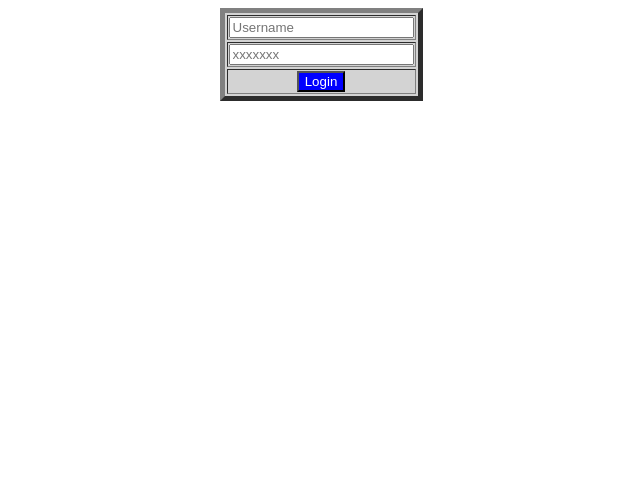
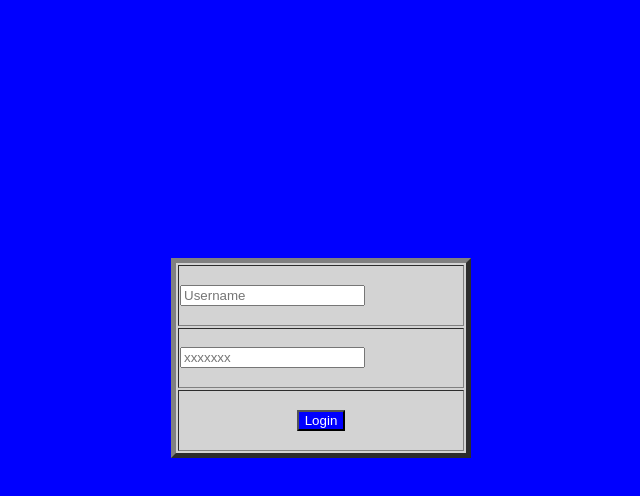
Before and after one commit to OkekeKachi/Login-form, a plain HTML site: page index.html in a window 1280 px wide. Shown: the whole page, without its empty margins (319-959 px from the left). Drawn offline with Linux system fonts and the light colour scheme.

Commit message:
aligning everything to the centre

```diff
--- a/index.html
+++ b/index.html
@@ -7,9 +7,9 @@
     <title>Document</title>
     <link rel="stylesheet" href="style.css">
 </head>
-<body>
-    <div align="center" >
-        <table border="5" class="loginForm">
+<body style="background-color: blue;">
+    <div align="center" class="loginDiv">
+        <table border="5" class="loginForm" style="height: 200px; width:300px">
             <tr>
                 <td>
                     <input type="text" placeholder="Username"><br>
--- a/style.css
+++ b/style.css
@@ -5,3 +5,6 @@
     color: white;
     background-color: blue;
 }
+.loginDiv{
+    padding-top: 250px;
+}
```
